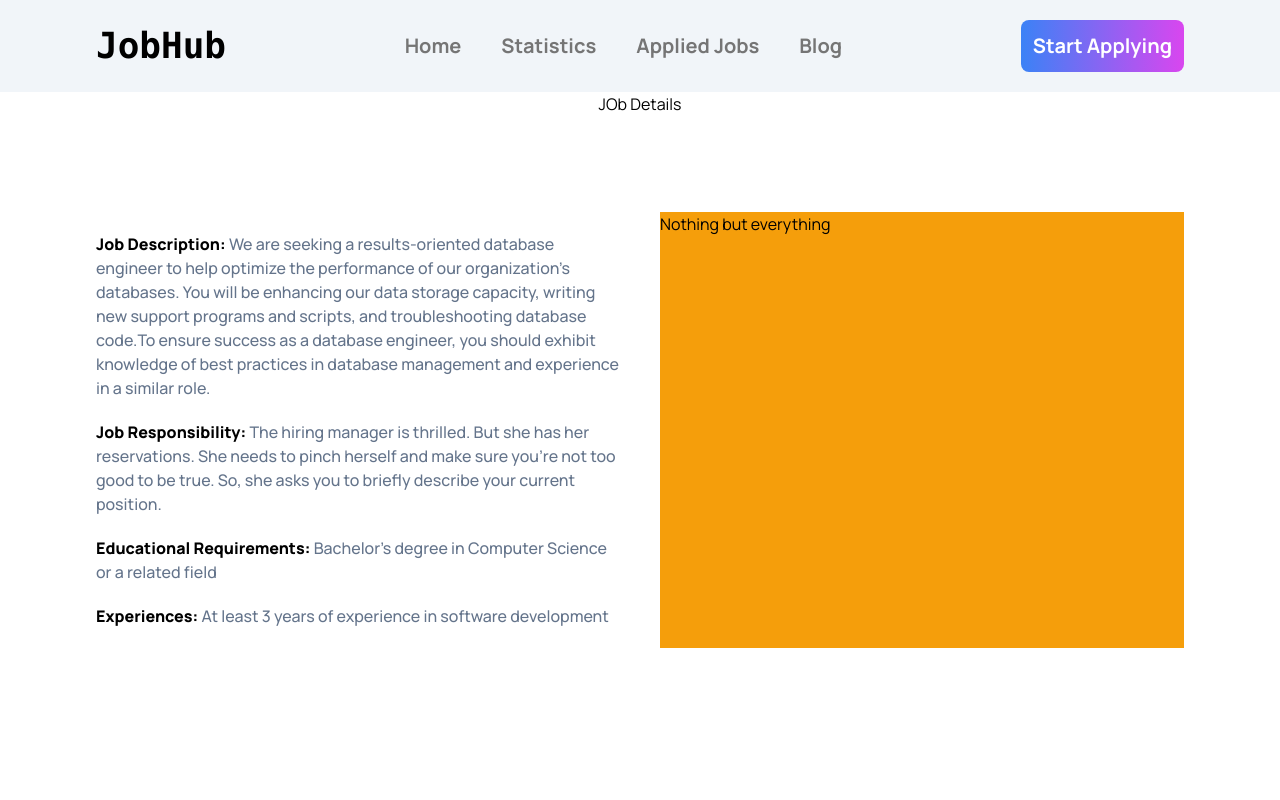
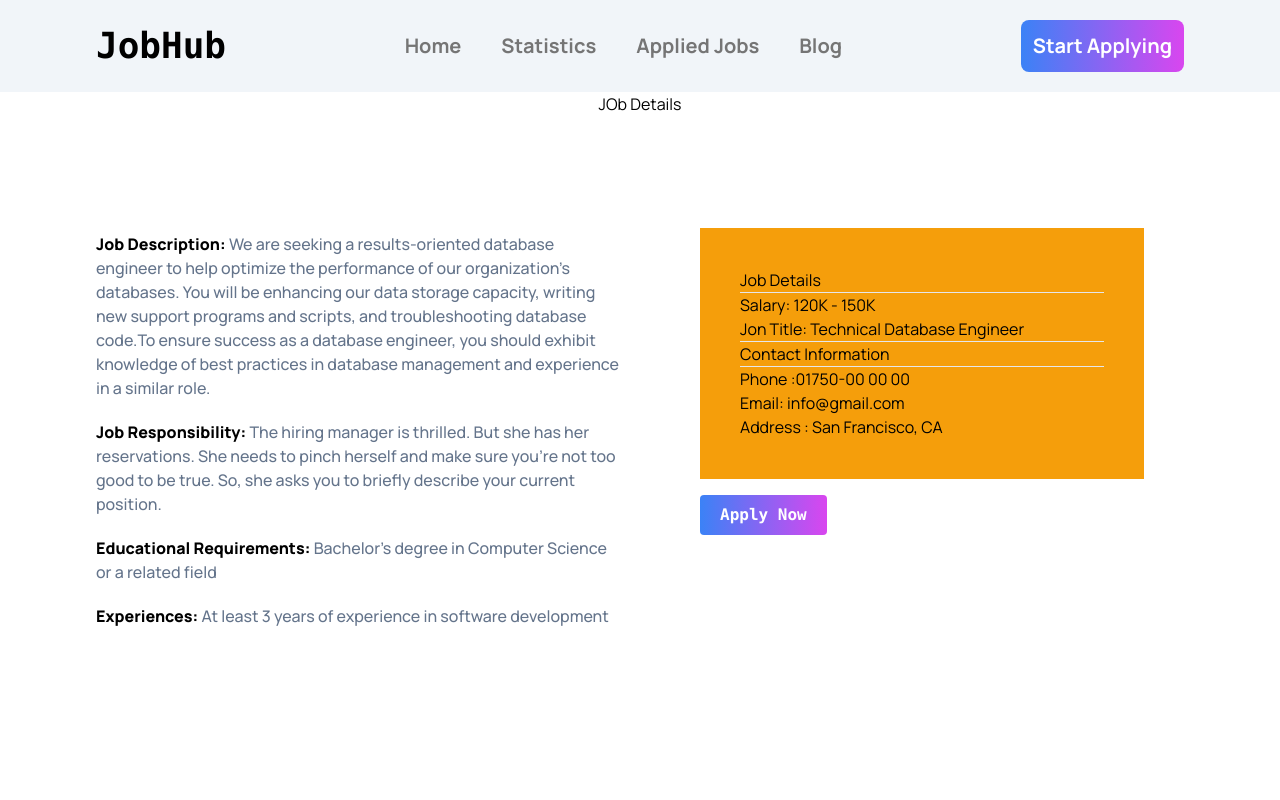
Before and after one commit to bijoymamud/Job-Field, a React (Vite) app: page /jobDetails/111iofdajfdoadfjio in a window 1280 px wide. Shown: the top 800 px of the page. Built offline with nearby package versions, Linux system fonts and the light colour scheme.

Commit message:
added data to the localstorage

```diff
--- a/public/FakeJobs.json
+++ b/public/FakeJobs.json
@@ -12,6 +12,9 @@
     "educational_requirements": "Bachelor's degree in Computer Science or a related field",
 
     "experience": "At least 3 years of experience in software development",
+
+    "email": " info@gmail.com",
+    "phone": "01750-00 00 00",
 
     "btn": "Remote",
     "location": "San Francisco, CA",
@@ -32,6 +35,9 @@
 
     "experience": "Maded atleast 20/25 short films and 2/5 tv serial",
 
+    "email": " info@gmail.com",
+    "phone": "01750-00 00 00",
+
     "btn": "Outline",
     "location": "New York, NY",
     "salary": "80K - 100K"
@@ -50,6 +56,9 @@
     "educational_requirements": "At least 3 years of experience in development",
 
     "experience": "At least 3 years of experience in automated engineering",
+
+    "email": " info@gmail.com",
+    "phone": "01750-00 00 00",
 
     "btn": "Onsite ",
     "location": "Chicago, IL",
@@ -70,6 +79,9 @@
 
     "experience": "At least 3 years of experience in automated engineering",
 
+    "email": " info@gmail.com",
+    "phone": "01750-00 00 00",
+
     "btn": "Remote",
     "location": "Chicago, IL",
     "salary": "120K - 150K"
--- a/src/components/AppliedJob/AppliedJob.jsx
+++ b/src/components/AppliedJob/AppliedJob.jsx
@@ -1,6 +1,10 @@
 import React from 'react';
+import { getShoppingCart } from '../../utilities/fakedb';
 
 const AppliedJob = () => {
+
+    const apply = getShoppingCart();
+    console.log(apply);
     return (
         <div>
             <h3>This is applied job section</h3>
--- a/src/components/JobDetails/JobDetails.jsx
+++ b/src/components/JobDetails/JobDetails.jsx
@@ -1,41 +1,65 @@
 
+import { useState } from 'react';
 import { useParams } from 'react-router-dom';
 import details from '../../../public/FakeJobs.json';
+import { addToDb } from '../../utilities/fakedb';
 
 
 const JobDetails = () => {
     const { id } = useParams();
     console.log(id);
 
+
+    const [ids, setIds] = useState([]);
+    console.log(ids);
+
+    const handleAddId = (newId) => {
+        addToDb(newId);
+    }
+
     const info = details.find((detail) => detail.id == id)
-    console.log(info);
+
 
     return (
         <div>
             <h3 className='text-center'>JOb Details</h3>
 
-            <div className='md:grid grid-cols-2  gap-10 md:p-24'>
+            <div className='md:grid grid-cols-2 p-2  gap-10 md:p-24'>
                 <div className='mt-5'>
                     <div className='mb-5'>
-                        <h3><span className=' font-extrabold mb-5 '>Job Description:</span><span className='text-slate-500 font-medium'> {info.job_description}</span></h3>
+                        <h3><span className=' font-extrabold mb-5 '>Job Description:</span><span className='text-slate-500 font-medium'> {info?.job_description}</span></h3>
                     </div>
                     <div className='mb-5'>
-                        <h3><span className=' font-extrabold mb-5 '>Job Responsibility:</span><span className='text-slate-500 font-medium'> {info.job_responsibility}</span></h3>
+                        <h3><span className=' font-extrabold mb-5 '>Job Responsibility:</span><span className='text-slate-500 font-medium'> {info?.job_responsibility}</span></h3>
                     </div>
 
                     <div className='mb-5'>
-                        <h3><span className=' font-extrabold mb-5 '>Educational Requirements:</span><span className='text-slate-500 font-medium'> {info.educational_requirements}</span></h3>
+                        <h3><span className=' font-extrabold mb-5 '>Educational Requirements:</span><span className='text-slate-500 font-medium'> {info?.educational_requirements}</span></h3>
                     </div>
 
                     <div className='mb-5'>
-                        <h3><span className=' font-extrabold mb-5 ' >Experiences:</span> <span className='text-slate-500 font-medium'>{info.experience}</span></h3>
+                        <h3><span className=' font-extrabold mb-5 ' >Experiences:</span> <span className='text-slate-500 font-medium'>{info?.experience}</span></h3>
                     </div>
                 </div>
 
-                <div className=' bg-amber-500'>
-                    <h3>Nothing but everything</h3>
+                <div className='  p-2 md:p-4 md:px-10 rounded-md'>
+                    <div className='bg-amber-500 p-10'>
+                        <h3>Job Details</h3>
+                        <hr />
+                        <h3>Salary: {info?.salary}</h3>
+                        <h3>Jon Title: {info?.title}</h3>
+                        <hr />
+                        <h3>Contact Information</h3>
+                        <hr />
+                        <h3>Phone :{info?.phone}</h3>
+                        <h3>Email:{info?.email} </h3>
+                        <h3>Address : {info?.location}</h3>
+                    </div>
+                    <button onClick={() => handleAddId(id)} className='btn-primary mt-4'>Apply Now</button>
                 </div>
             </div>
+
+
         </div>
     );
 };
--- a/src/components/MainSingleJob/MainSingleJob.jsx
+++ b/src/components/MainSingleJob/MainSingleJob.jsx
@@ -1,5 +1,6 @@
 import React from 'react';
 import { Link } from 'react-router-dom';
+import JobDetails from '../JobDetails/JobDetails';
 
 const MainSingleJob = ({ mainJob }) => {
     const { id, btn, img, title, subtitle, location, salary } = mainJob
--- /dev/null
+++ b/src/utilities/fakedb.js
@@ -0,0 +1,44 @@
+// use local storage to manage cart data
+const addToDb = id => {
+    let shoppingCart = getShoppingCart();
+    // add quantity
+    const quantity = shoppingCart[id];
+    if (!quantity) {
+        shoppingCart[id] = 1;
+    }
+    else {
+        const newQuantity = quantity + 1;
+        shoppingCart[id] = newQuantity;
+    }
+    localStorage.setItem('shopping-cart', JSON.stringify(shoppingCart));
+}
+
+const removeFromDb = id => {
+    const shoppingCart = getShoppingCart();
+    if (id in shoppingCart) {
+        delete shoppingCart[id];
+        localStorage.setItem('shopping-cart', JSON.stringify(shoppingCart));
+    }
+}
+
+const getShoppingCart = () => {
+    let shoppingCart = {};
+
+    //get the shopping cart from local storage
+    const storedCart = localStorage.getItem('shopping-cart');
+    if (storedCart) {
+        shoppingCart = JSON.parse(storedCart);
+    }
+    return shoppingCart;
+}
+
+const deleteShoppingCart = () => {
+    localStorage.removeItem('shopping-cart');
+}
+
+export {
+    addToDb,
+    removeFromDb,
+    getShoppingCart,
+    deleteShoppingCart
+}
```
